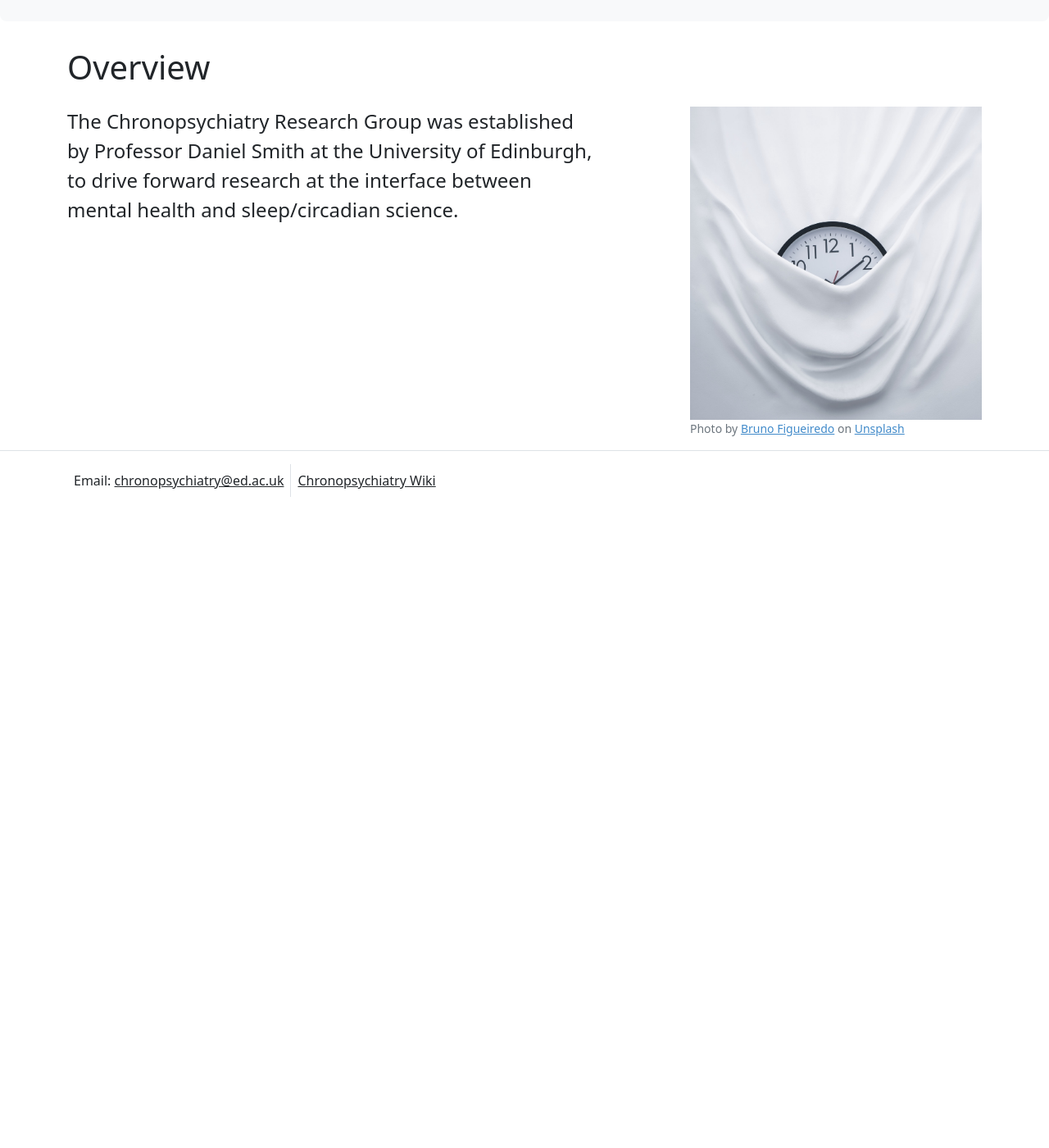
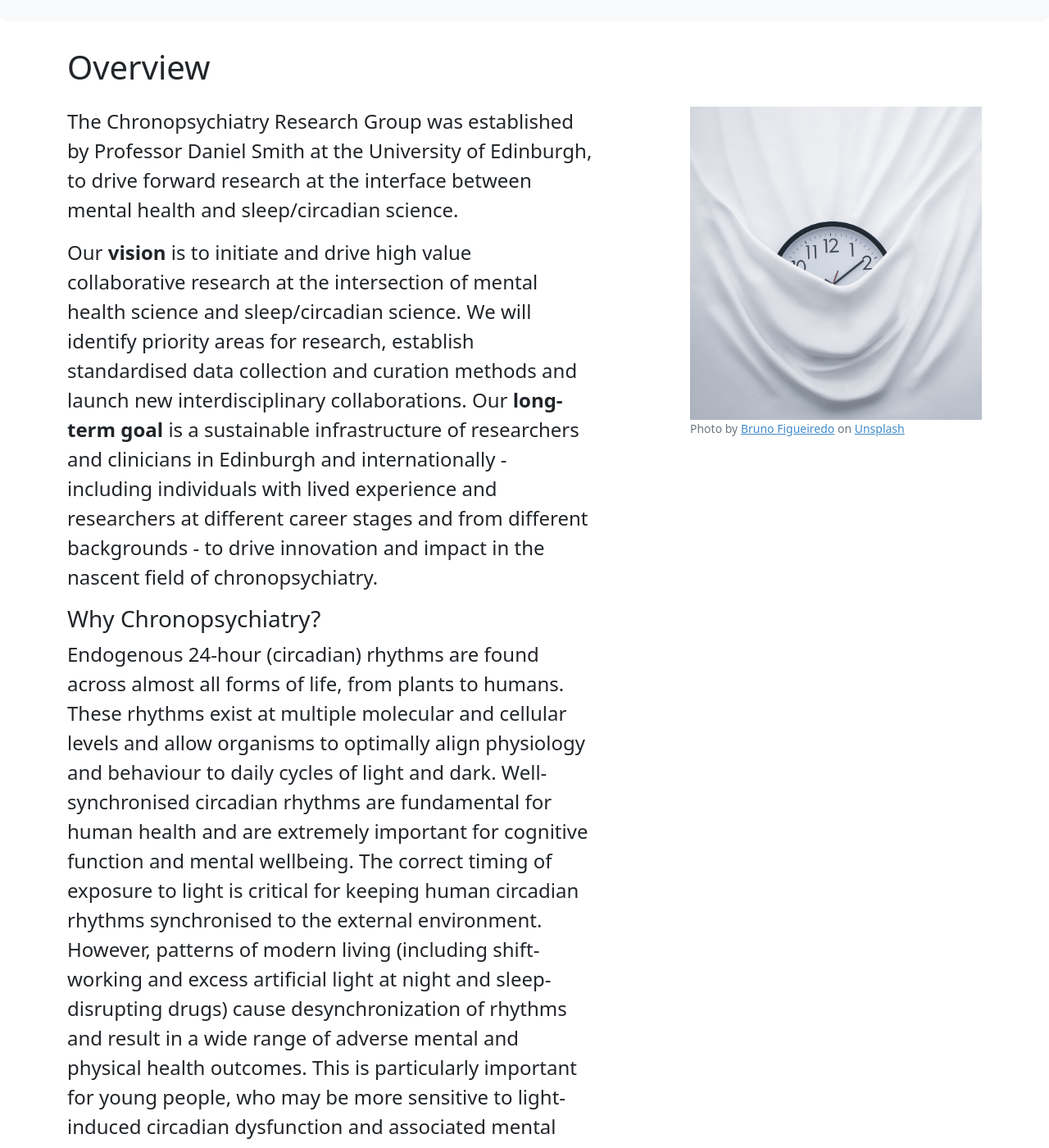
Before and after one commit to chronopsychiatry/www, a Jekyll site: the page built from index.md, in a window 1280 px wide and 1400 px high, scrolled down 523 px. Shown: the whole window at 82% size. Built offline with Jekyll 4.4.1, drawn with Linux system fonts in a browser that asks for light colours; our own code applies the rules of GitHub Pages for plain Markdown files; before the commit the page ends 1153 px from its top, so only the background shows below that; some of the changed text lies outside the part shown.

Commit message:
overview text from danny

```diff
--- a/index.md
+++ b/index.md
@@ -6,10 +6,22 @@
 <div class="row">
 <div class="col-md-7 fs-4">
 
+<p>
 The Chronopsychiatry Research Group was established by
 Professor Daniel Smith at the University of Edinburgh,
 to drive forward research at the interface between mental health and
 sleep/circadian science.
+</p>
+
+<p>
+Our <b>vision</b> is to initiate and drive high value collaborative research at the intersection of mental health science and sleep/circadian science. We will identify priority areas for research, establish standardised data collection and curation methods and launch new interdisciplinary collaborations. Our <b>long-term goal</b> is a sustainable infrastructure of researchers and clinicians in Edinburgh and internationally - including individuals with lived experience and researchers at different career stages and from different backgrounds - to drive innovation and impact in the nascent field of chronopsychiatry.
+</p>
+
+<h3>Why Chronopsychiatry?</h3>
+
+<p>
+Endogenous 24-hour (circadian) rhythms are found across almost all forms of life, from plants to humans. These rhythms exist at multiple molecular and cellular levels and allow organisms to optimally align physiology and behaviour to daily cycles of light and dark. Well-synchronised circadian rhythms are fundamental for human health and are extremely important for cognitive function and mental wellbeing. The correct timing of exposure to light is critical for keeping human circadian rhythms synchronised to the external environment. However, patterns of modern living (including shift-working and excess artificial light at night and sleep-disrupting drugs) cause desynchronization of rhythms and result in a wide range of adverse mental and physical health outcomes. This is particularly important for young people, who may be more sensitive to light-induced circadian dysfunction and associated mental health problems. Even though conditions such as depression, bipolar disorder and psychosis are associated with aberrant circadian and seasonal rhythms affecting sleep/wake cycles, the mechanisms of these associations remain poorly understood. Where important chronobiological discoveries have been made, the clinical application of these within mental health has been limited. More generally, the fundamental importance of healthy rhythms of sleep has historically been overlooked within public mental health initiatives.
+</p>
 
 </div>
 <div class="col-md-4 ms-auto">
```
